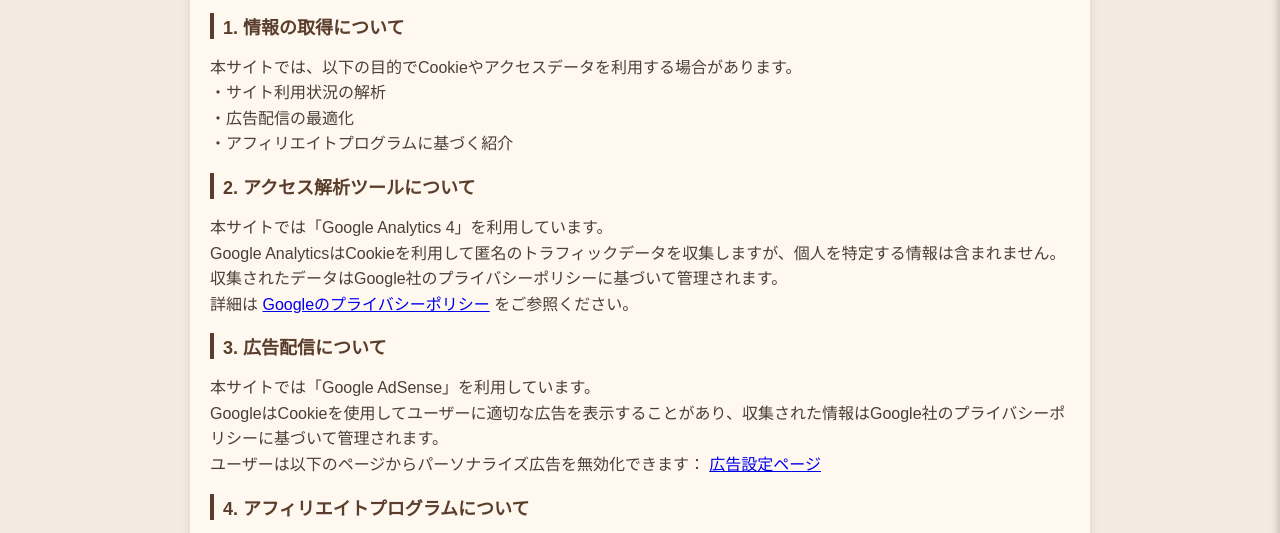
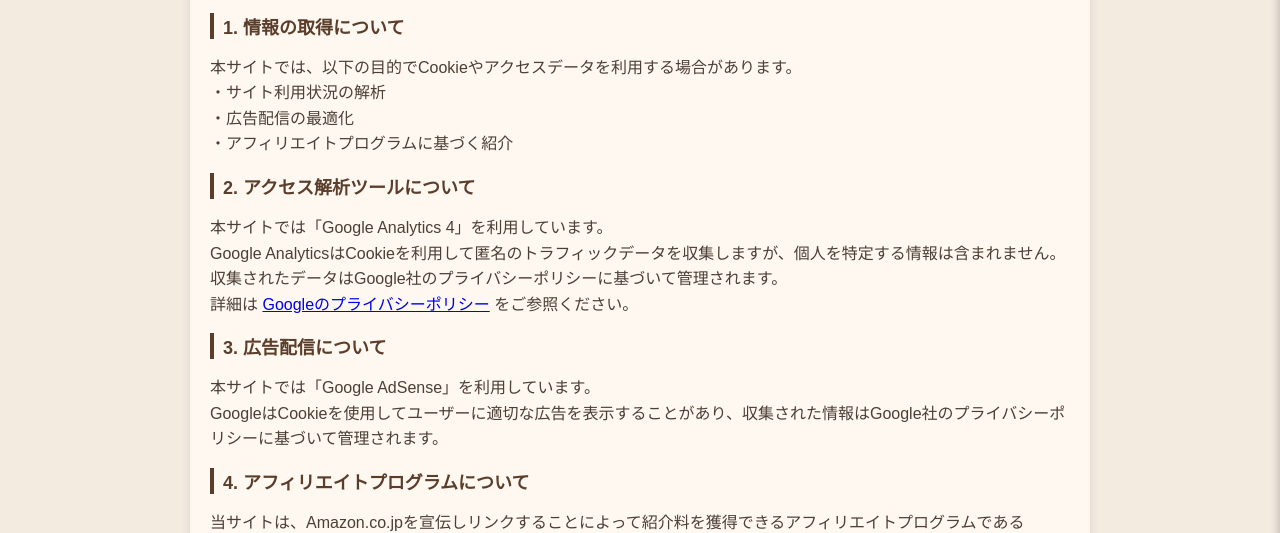
Before and after one commit to coffeegeek0809/coffee-roasting-log, a plain HTML site: page privacy.html in a window 1280 px wide. Shown: the part 245-778 px from the top of the page. Drawn offline with Linux system fonts and the light colour scheme.

Commit message:
Add files via upload

```diff
--- a/privacy.html
+++ b/privacy.html
@@ -221,8 +221,6 @@
     <h2>3. 広告配信について</h2>
     <p>本サイトでは「Google AdSense」を利用しています。<br>
     GoogleはCookieを使用してユーザーに適切な広告を表示することがあり、収集された情報はGoogle社のプライバシーポリシーに基づいて管理されます。<br>
-    ユーザーは以下のページからパーソナライズ広告を無効化できます：
-    <a href="https://www.google.com/settings/ads" target="_blank">広告設定ページ</a></p>
     <h2>4. アフィリエイトプログラムについて</h2>
     <p>当サイトは、Amazon.co.jpを宣伝しリンクすることによって紹介料を獲得できるアフィリエイトプログラムである「Amazonアソシエイト・プログラム」の参加者です。</p>
     <h2>5. Cookieの利用について</h2>
```
